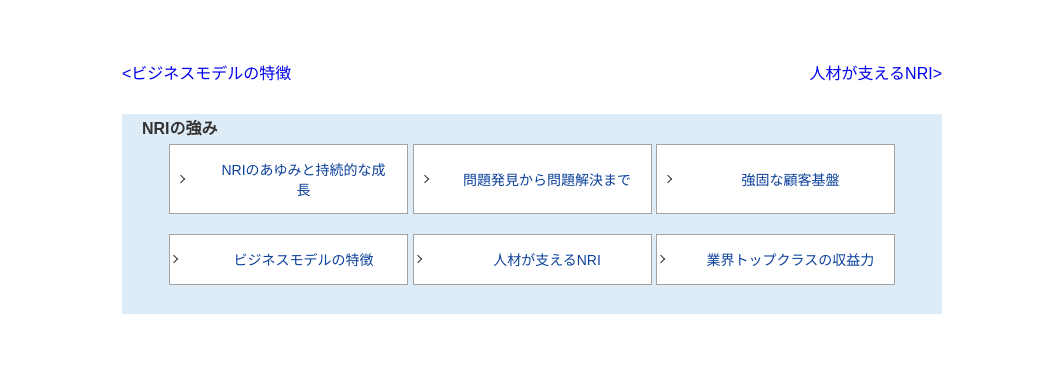
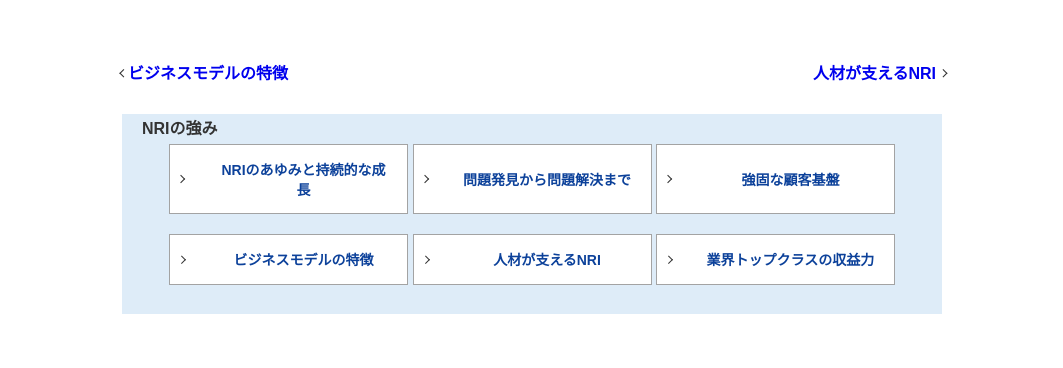
Before and after one commit to sumis01/submit_nri, a plain HTML site: page index.html in a window 1280 px wide. Shown: the part 1862-2230 px from the top of the page, without its empty margins (108-1171 px from the left). Drawn offline with Linux system fonts and the light colour scheme.

Commit message:
一部修正

```diff
--- a/index.html
+++ b/index.html
@@ -58,7 +58,7 @@
 
 
           <article class="title"><!-- 5タイトル -->
-            <img src="images/rogomarck.png" alt="ロゴマーク" width="24" height="24" style="float:left;">
+            <img src="images/rogomarck.png" alt="ロゴマーク" width="24" height="24" style="float:left;" "margin-left:10px;">
             <h2>&nbsp;&nbsp;&nbsp;&nbsp;NRIのデジタルビジネス戦略</h2>
 
             <article class="text">
@@ -78,8 +78,8 @@
           </div>
 
 
-          <div class="Businesleft"><a href="#">&lt;ビジネスモデルの特徴</a></div>
-          <div class="Businesright"><a href="#">人材が支えるNRI&gt;</a></div>
+          <div class="Businesleft"><a href="#">ビジネスモデルの特徴</a></div>
+          <div class="Businesright"><a href="#">人材が支えるNRI</a></div>
 
 
 
--- a/style.css
+++ b/style.css
@@ -6,6 +6,17 @@ header {
   height: 60px;
   background-color: #FFFFFF;
 }
+
+.title {
+  font-family: "Noto Sans JP", sans-serif;
+  font-weight:  bold;
+}
+
+.title img {
+  padding-top: 5px;
+
+}
+
 
 .header {
   position: relative;
@@ -56,6 +67,7 @@ header {
   font-size: 20px;
   color: #FFFFFF;
   padding:  30px 0 0 200px;
+  font-family: "Noto Sans JP", sans-serif;
 }
 
 .irheadertwo  {
@@ -63,6 +75,8 @@ header {
   line-height: 42px;
   color: #FFFFFF;
   padding: 5px 0 0 200px;
+  font-family: "Noto Sans JP", sans-serif;
+  font-weight:  bold;
 }
 
 .pageback {
@@ -227,6 +241,21 @@ button.bws-arrow {
   position: relative;
 }
 
+.Businesleft::Before {
+	content: '';
+	display: inline-block;
+	padding: 0;
+	width: 5px;
+	height: 5px;
+	border-top: solid 1px #333333;
+	border-right: solid 1px #333333;
+	-webkit-transform-origin: center;
+	-ms-transform-origin: center;
+	transform-origin: center;
+	transform: rotate(-135deg) translateX(3px) translateY(1px);
+}
+
+
 .Businesleft {
   float: left;
   font-size: 16px;
@@ -236,6 +265,21 @@ button.bws-arrow {
 .Businesleft:hover {
   text-decoration: underline;
 }
+
+.Businesright::after {
+	content: '';
+	display: inline-block;
+	padding: 0;
+	width: 5px;
+	height: 5px;
+	border-top: solid 1px #333333;
+	border-right: solid 1px #333333;
+	-webkit-transform-origin: center;
+	-ms-transform-origin: center;
+	transform-origin: center;
+	transform: rotate(45deg) translateX(1px) translateY(-5px);
+}
+
 
 .Businesright {
   float: right;
@@ -394,7 +438,7 @@ button.bw-arrow {
 	-webkit-transform-origin: center;
 	-ms-transform-origin: center;
 	transform-origin: center;
-	transform: rotate(45deg) translateX(-5px) translateY(5px);
+	transform: rotate(45deg) translateX(1px) translateY(0px);
 }
 
 .bw-arrowunder:hover {
@@ -494,7 +538,7 @@ button.bw-arrowunder {
 	-webkit-transform-origin: center;
 	-ms-transform-origin: center;
 	transform-origin: center;
-	transform: rotate(45deg) translateX(-5px) translateY(5px);
+	transform: rotate(45deg) translateX(-9px) translateY(5px);
 }
 
 .link_collection_two {
```
